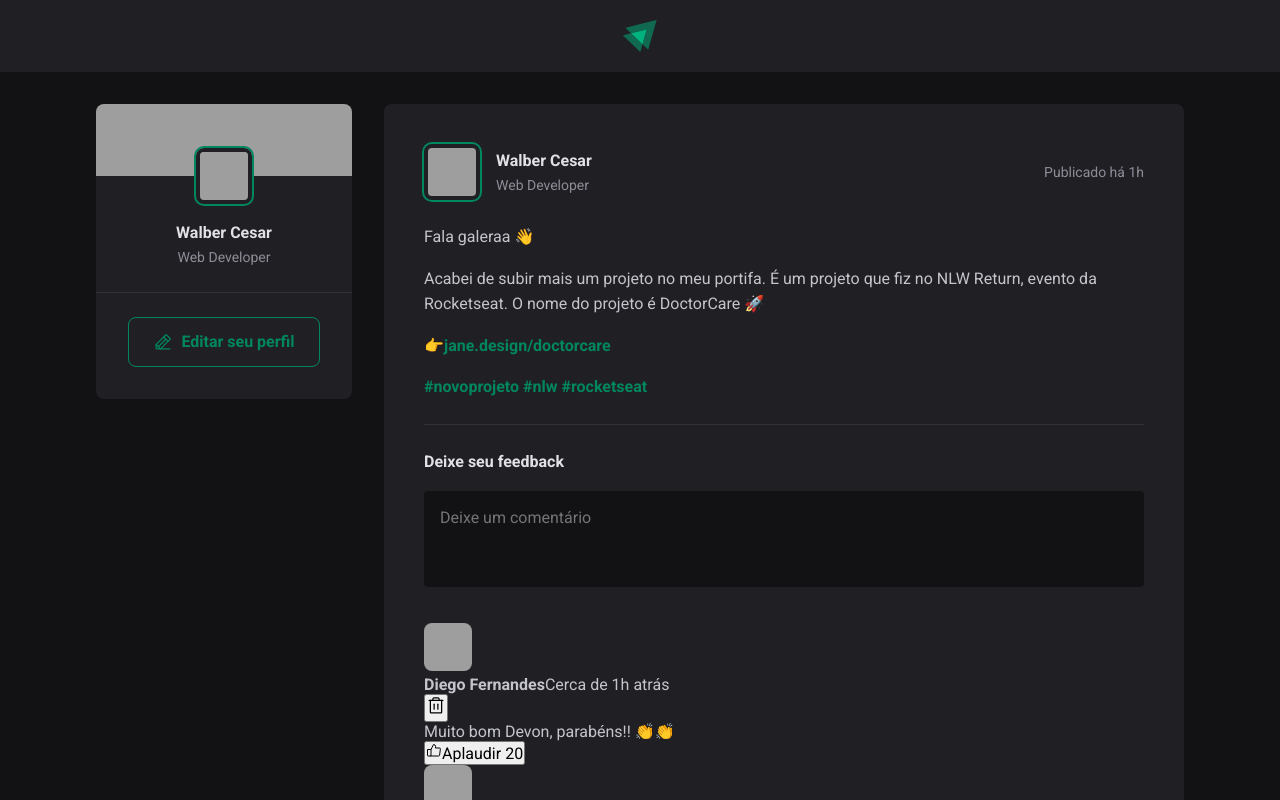
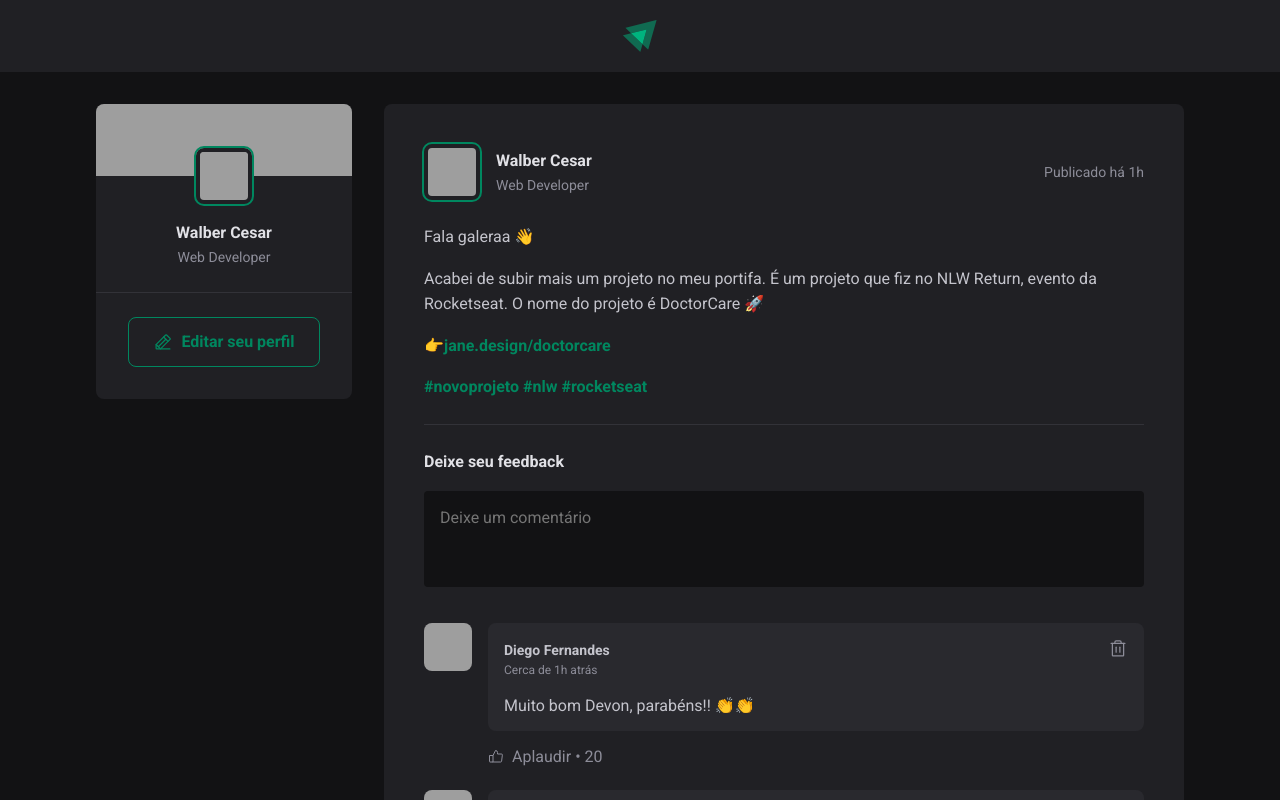
Before and after one commit to WalberCesar/Fundamentos-reactjs, a React (Vite) app: page / in a window 1280 px wide. Shown: the top 800 px of the page. Built offline with nearby package versions, Linux system fonts and the light colour scheme; grey boxes are pictures that could not be loaded.

Commit message:
style component comment

```diff
--- a/src/components/Comments/index.module.css
+++ b/src/components/Comments/index.module.css
@@ -1,2 +1,87 @@
 .comment {
+  margin-top: 1.5rem;
+  display: flex;
+  gap: 1rem;
 }
+
+.comment > img {
+  width: 3rem;
+  height: 3rem;
+  border-radius: 8px;
+}
+
+.commentBox {
+  flex: 1;
+}
+
+.commentContent {
+  background: var(--gray-700);
+  border-radius: 8px;
+  padding: 1rem;
+}
+
+.commentContent header {
+  display: flex;
+  align-items: flex-start;
+  justify-content: space-between;
+}
+
+.authorAndTime strong {
+  display: block;
+  font-size: 0.875rem;
+  line-height: 1.6;
+}
+
+.authorAndTime time {
+  display: block;
+  font-size: 0.75rem;
+  line-height: 1.6;
+  color: var(--gray-400);
+}
+
+.commentContent header button {
+  background: transparent;
+  border: 0;
+  color: var(--gray-400);
+  cursor: pointer;
+  line-height: 0;
+  border-radius: 2px;
+}
+
+.commentContent header button:hover {
+  color: var(--red-500);
+}
+
+.commentContent p {
+  margin-top: 1rem;
+  color: var(--gray-300);
+}
+
+.commentBox footer {
+  margin-top: 1rem;
+}
+
+.commentBox footer button {
+  background: transparent;
+  border: 0;
+  color: var(--gray-400);
+  cursor: pointer;
+
+  display: flex;
+  align-items: center;
+
+  border-radius: 2px;
+}
+
+.commentBox footer button:hover {
+  color: var(--green-300);
+}
+
+.commentBox footer button svg {
+  margin-right: 0.5rem;
+}
+
+.commentBox footer button span::before {
+  content: "\2022";
+  padding: 0 0.25rem;
+}
```
